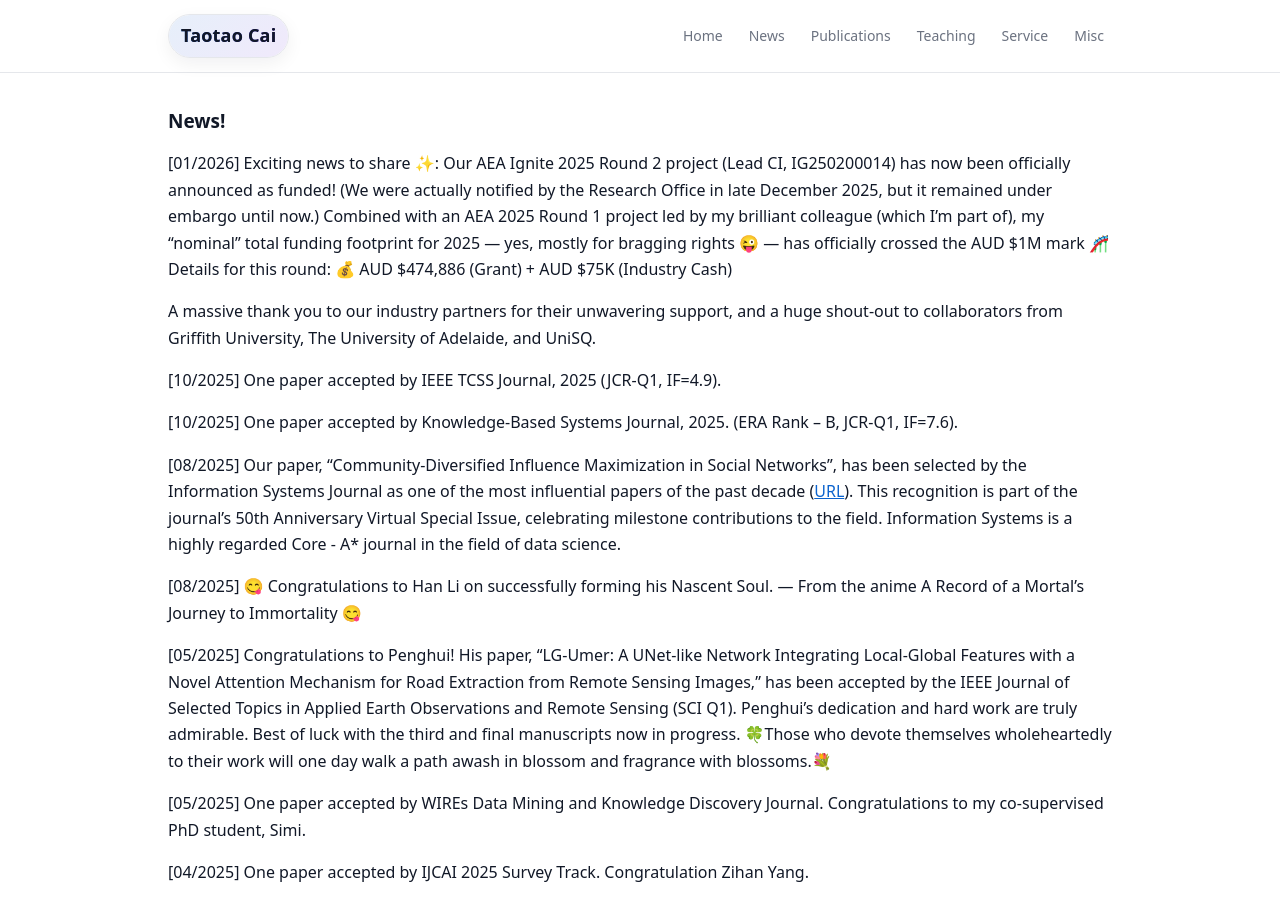
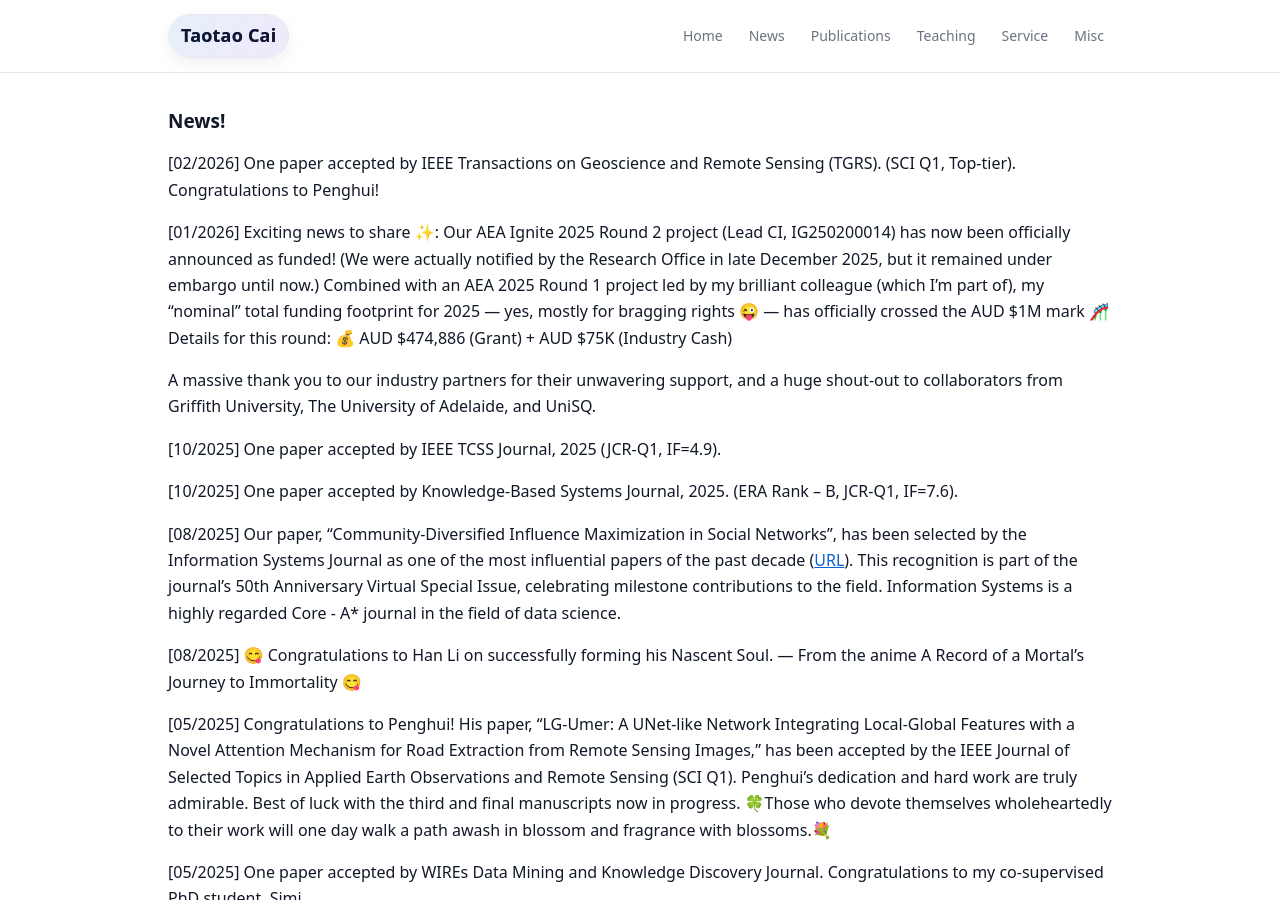
Before and after one commit to Taotao1992/Taotao1992.github.io, a Jekyll site: the page built from news.md, in a window 1280 px wide and 900 px high. Built offline with Jekyll 4.4.1, drawn with Linux system fonts in a browser that asks for light colours.

Commit message:
Update news.md

```diff
--- a/news.md
+++ b/news.md
@@ -5,6 +5,8 @@ permalink: /news/
 ---
 
 # News!
+
+[02/2026] One paper accepted by IEEE Transactions on Geoscience and Remote Sensing (TGRS). (SCI Q1, Top-tier). Congratulations to Penghui!
 
 [01/2026] Exciting news to share ✨: Our AEA Ignite 2025 Round 2 project (Lead CI, IG250200014) has now been officially announced as funded! (We were actually notified by the Research Office in late December 2025, but it remained under embargo until now.) Combined with an AEA 2025 Round 1 project led by my brilliant colleague (which I’m part of), my “nominal” total funding footprint for 2025 — yes, mostly for bragging rights 😜 — has officially crossed the AUD $1M mark 🎢 Details for this round: 💰 AUD $474,886 (Grant) + AUD $75K (Industry Cash)
 
```
